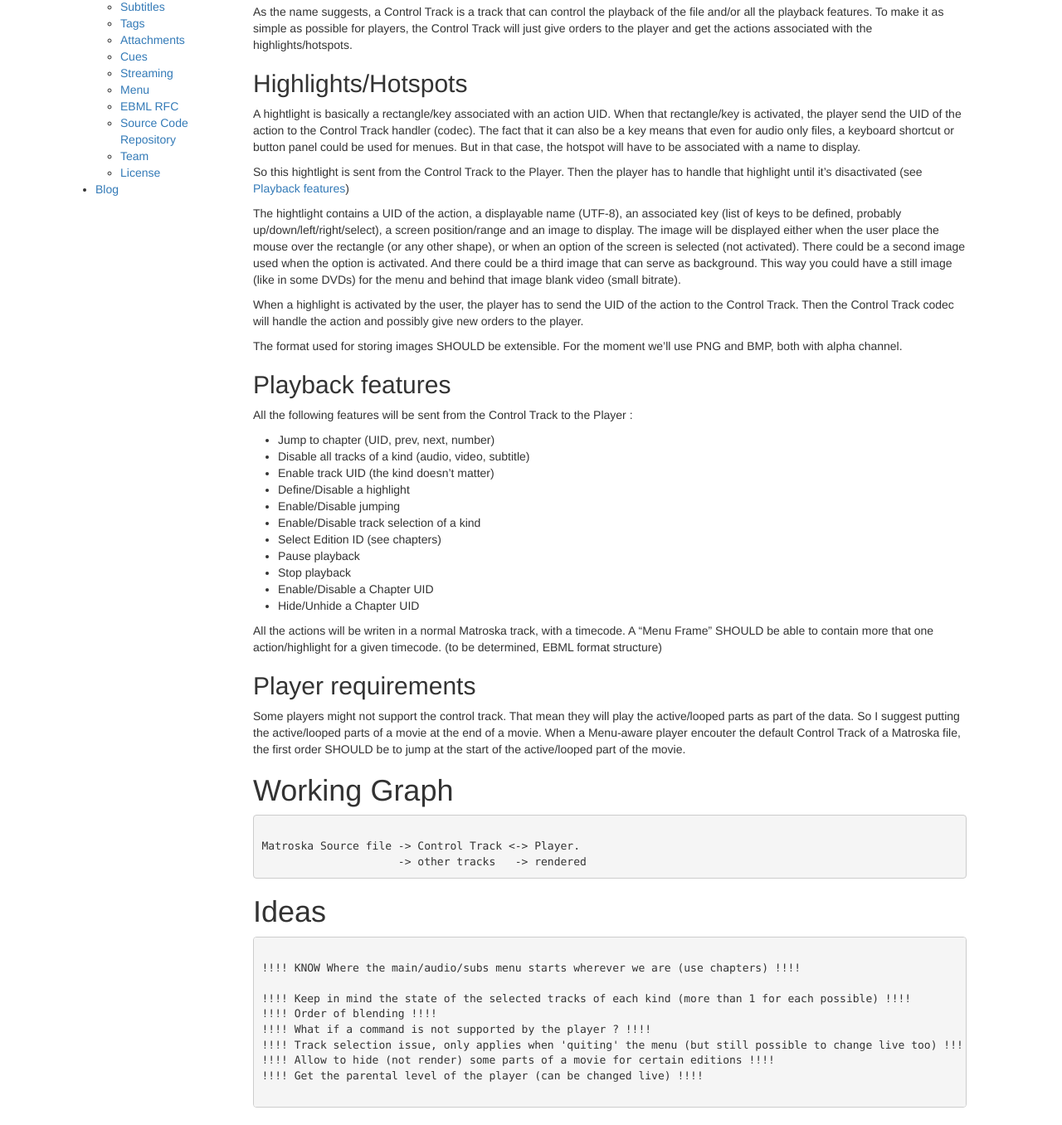
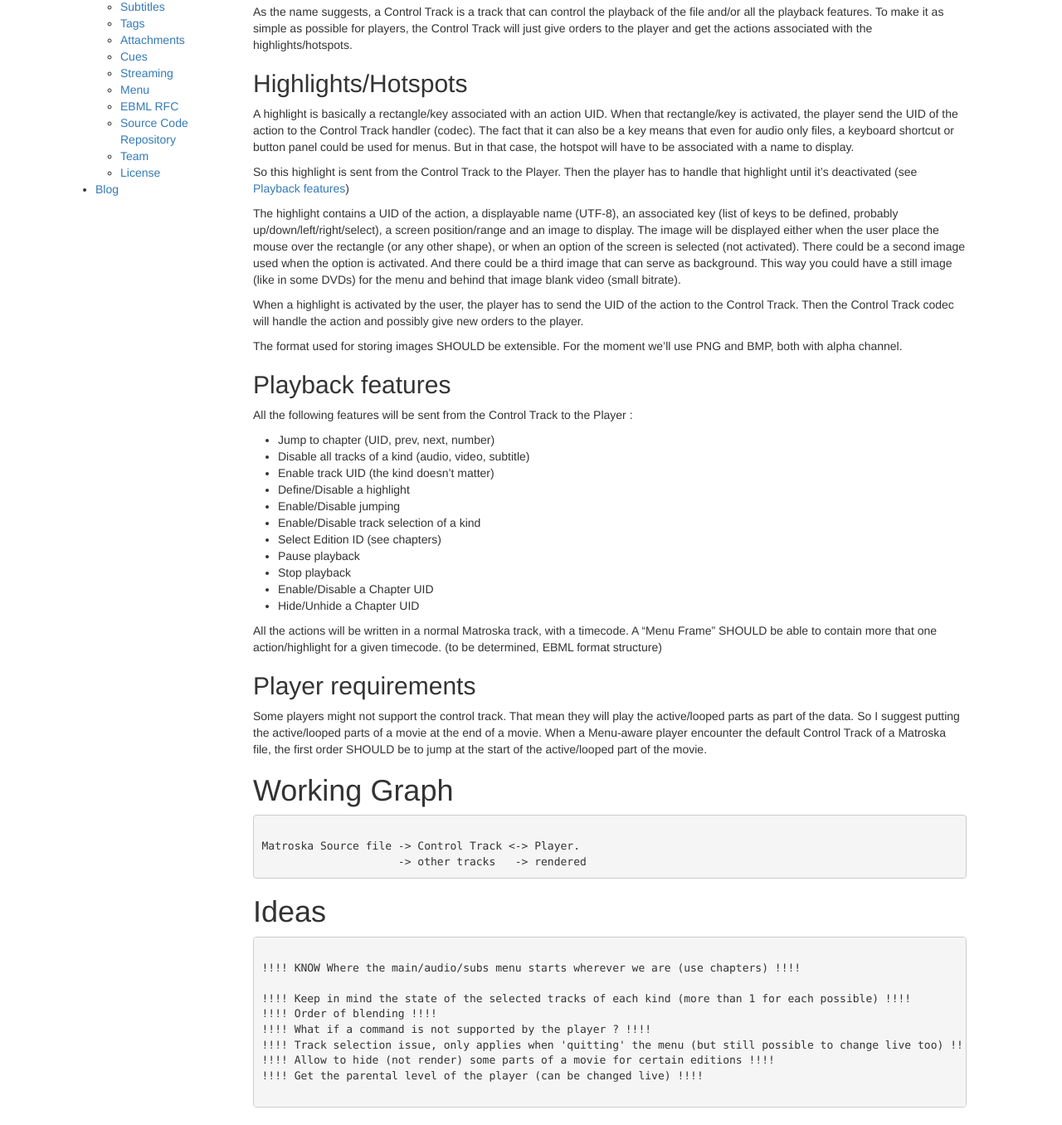
Before and after one commit to ietf-wg-cellar/matroska-specification, a Jekyll site: the page built from menu.md, in a window 1280 px wide. Shown: the part 407-1763 px from the top of the page at 83% size. Built offline with Jekyll 4.4.1, drawn with Linux system fonts in a browser that asks for light colours; our own code applies the rules of GitHub Pages for plain Markdown files.

Commit message:
some typos

```diff
--- a/menu.md
+++ b/menu.md
@@ -18,11 +18,11 @@ As the name suggests, a Control Track is a track that can control the playback o
 
 ## Highlights/Hotspots
 
-A hightlight is basically a rectangle/key associated with an action UID. When that rectangle/key is activated, the player send the UID of the action to the Control Track handler (codec). The fact that it can also be a key means that even for audio only files, a keyboard shortcut or button panel could be used for menues. But in that case, the hotspot will have to be associated with a name to display.
+A highlight is basically a rectangle/key associated with an action UID. When that rectangle/key is activated, the player send the UID of the action to the Control Track handler (codec). The fact that it can also be a key means that even for audio only files, a keyboard shortcut or button panel could be used for menus. But in that case, the hotspot will have to be associated with a name to display.
 
-So this hightlight is sent from the Control Track to the Player. Then the player has to handle that highlight until it's disactivated (see [Playback features]({{site.baseurl}}/chapters/menu.html#playback-features))
+So this highlight is sent from the Control Track to the Player. Then the player has to handle that highlight until it's deactivated (see [Playback features]({{site.baseurl}}/chapters/menu.html#playback-features))
 
-The hightlight contains a UID of the action, a displayable name (UTF-8), an associated key (list of keys to be defined, probably up/down/left/right/select), a screen position/range and an image to display. The image will be displayed either when the user place the mouse over the rectangle (or any other shape), or when an option of the screen is selected (not activated). There could be a second image used when the option is activated. And there could be a third image that can serve as background. This way you could have a still image (like in some DVDs) for the menu and behind that image blank video (small bitrate).
+The highlight contains a UID of the action, a displayable name (UTF-8), an associated key (list of keys to be defined, probably up/down/left/right/select), a screen position/range and an image to display. The image will be displayed either when the user place the mouse over the rectangle (or any other shape), or when an option of the screen is selected (not activated). There could be a second image used when the option is activated. And there could be a third image that can serve as background. This way you could have a still image (like in some DVDs) for the menu and behind that image blank video (small bitrate).
 
 When a highlight is activated by the user, the player has to send the UID of the action to the Control Track. Then the Control Track codec will handle the action and possibly give new orders to the player.
 
@@ -44,11 +44,11 @@ All the following features will be sent from the Control Track to the Player :
 *   Enable/Disable a Chapter UID
 *   Hide/Unhide a Chapter UID
 
-All the actions will be writen in a normal Matroska track, with a timecode. A "Menu Frame" SHOULD be able to contain more that one action/highlight for a given timecode. (to be determined, EBML format structure)
+All the actions will be written in a normal Matroska track, with a timecode. A "Menu Frame" SHOULD be able to contain more that one action/highlight for a given timecode. (to be determined, EBML format structure)
 
 ## Player requirements
 
-Some players might not support the control track. That mean they will play the active/looped parts as part of the data. So I suggest putting the active/looped parts of a movie at the end of a movie. When a Menu-aware player encouter the default Control Track of a Matroska file, the first order SHOULD be to jump at the start of the active/looped part of the movie.
+Some players might not support the control track. That mean they will play the active/looped parts as part of the data. So I suggest putting the active/looped parts of a movie at the end of a movie. When a Menu-aware player encounter the default Control Track of a Matroska file, the first order SHOULD be to jump at the start of the active/looped part of the movie.
 
 # Working Graph
 
@@ -64,7 +64,7 @@ Matroska Source file -> Control Track <-> Player.
 !!!! Keep in mind the state of the selected tracks of each kind (more than 1 for each possible) !!!!
 !!!! Order of blending !!!!
 !!!! What if a command is not supported by the player ? !!!!
-!!!! Track selection issue, only applies when 'quiting' the menu (but still possible to change live too) !!!!
+!!!! Track selection issue, only applies when 'quitting' the menu (but still possible to change live too) !!!!
 !!!! Allow to hide (not render) some parts of a movie for certain editions !!!!
 !!!! Get the parental level of the player (can be changed live) !!!!
 
```
